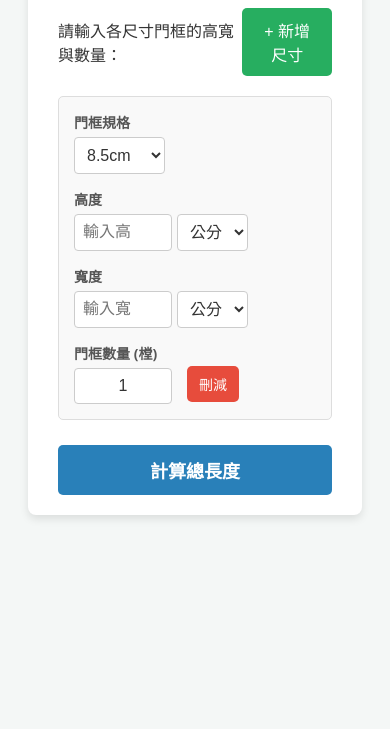
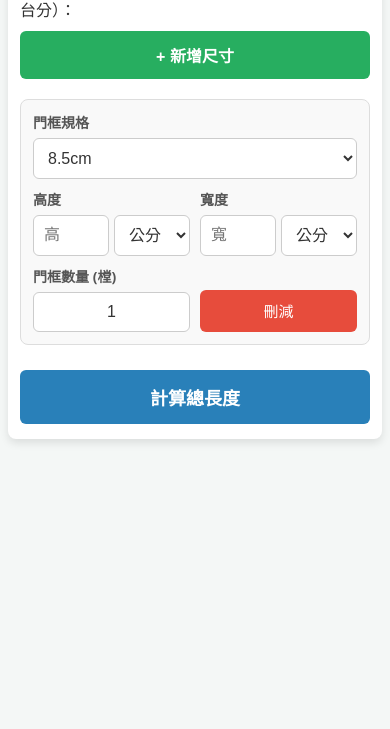
Before and after one commit to yihsien113/door-seal-calc, a plain HTML site: page index.html in a window 390 px wide. Shown: the part 115-844 px from the top of the page. Drawn offline with Linux system fonts and the light colour scheme.

Commit message:
Add files via upload

```diff
--- a/index.html
+++ b/index.html
@@ -2,59 +2,78 @@
 <html lang="zh-TW">
 <head>
     <meta charset="UTF-8">
-    <meta name="viewport" content="width=device-width, initial-scale=1.0">
+    <!-- 加入完整 Viewport 設定，防止手機自動微縮 -->
+    <meta name="viewport" content="width=device-width, initial-scale=1.0, maximum-scale=1.0, user-scalable=no">
     <title>氣密條長度計算工具</title>
     <style>
         body {
             font-family: 'Segoe UI', Tahoma, Geneva, Verdana, sans-serif;
             background-color: #f4f7f6;
             color: #333;
-            padding: 20px;
+            padding: 15px;
+            margin: 0;
         }
         .container {
             max-width: 1000px;
             margin: 0 auto;
             background-color: #fff;
-            padding: 20px 30px;
+            padding: 20px;
             border-radius: 8px;
             box-shadow: 0 4px 8px rgba(0,0,0,0.1);
+            box-sizing: border-box;
         }
         h2 {
             text-align: center;
             color: #2c3e50;
+            margin-top: 10px;
         }
         .controls {
             margin-bottom: 20px;
             display: flex;
             justify-content: space-between;
             align-items: center;
+            gap: 10px;
         }
+
+        /* 通用按鈕觸控優化 */
+        button {
+            touch-action: manipulation; /* 消除手機點擊 300ms 延遲與畫面誤放大 */
+            transition: background-color 0.2s, transform 0.1s;
+        }
+        button:active {
+            transform: translateY(1px); /* 觸控時的回饋按壓感 */
+        }
+
         .btn-add {
             background-color: #27ae60;
             color: white;
             border: none;
-            padding: 10px 15px;
-            border-radius: 5px;
+            padding: 12px 18px;
+            border-radius: 6px;
             font-size: 16px;
             cursor: pointer;
+            font-weight: bold;
+            white-space: nowrap;
         }
         .btn-add:hover {
             background-color: #219150;
         }
         .row {
             display: flex;
-            align-items: center;
-            gap: 15px;
+            align-items: flex-end;
+            gap: 12px;
             background-color: #f9f9f9;
             padding: 15px;
             border: 1px solid #ddd;
-            border-radius: 5px;
+            border-radius: 8px;
             margin-bottom: 15px;
             flex-wrap: wrap;
         }
         .input-group {
             display: flex;
             flex-direction: column;
+            flex: 1;
+            min-width: 120px;
         }
         .input-row {
             display: flex;
@@ -62,17 +81,20 @@
         }
         label {
             font-size: 14px;
-            margin-bottom: 5px;
+            margin-bottom: 6px;
             color: #555;
             font-weight: bold;
         }
         input[type="number"], select {
-            padding: 8px;
+            padding: 10px;
             border: 1px solid #ccc;
-            border-radius: 4px;
-            font-size: 16px;
+            border-radius: 6px;
+            font-size: 16px; /* 16px 防止 iOS Safari 點擊輸入框時畫面自動放大 */
             background-color: #fff;
             color: #333;
+            width: 100%;
+            box-sizing: border-box;
+            touch-action: manipulation;
         }
 
         /* 隱藏 input type="number" 的上下箭頭 */
@@ -85,22 +107,19 @@
             -moz-appearance: textfield;
         }
 
-        .width-input, .height-input {
-            width: 80px;
-        }
         .qty-input {
-            width: 80px;
             text-align: center;
         }
         .btn-remove {
             background-color: #e74c3c;
             color: white;
             border: none;
-            padding: 8px 12px;
-            border-radius: 5px;
-            font-size: 14px;
+            padding: 10px 15px;
+            border-radius: 6px;
+            font-size: 15px;
             cursor: pointer;
-            margin-top: 22px;
+            height: 42px; /* 與輸入框對齊高度 */
+            white-space: nowrap;
         }
         .btn-remove:hover {
             background-color: #c0392b;
@@ -109,8 +128,8 @@
             background-color: #2980b9;
             color: white;
             border: none;
-            padding: 12px;
-            border-radius: 5px;
+            padding: 14px;
+            border-radius: 6px;
             font-size: 18px;
             width: 100%;
             cursor: pointer;
@@ -125,11 +144,48 @@
             padding: 15px;
             background-color: #e8f4f8;
             border: 1px solid #bce8f1;
-            border-radius: 5px;
+            border-radius: 6px;
             font-size: 20px;
             font-weight: bold;
             display: none;
             text-align: center;
+        }
+
+        /* 📱 手機版專屬 RWD 自適應視覺 (螢幕寬度 600px 以下) */
+        @media (max-width: 600px) {
+            body {
+                padding: 8px;
+            }
+            .container {
+                padding: 15px 12px;
+            }
+            .controls {
+                flex-direction: column;
+                align-items: stretch;
+            }
+            .btn-add {
+                width: 100%;
+                text-align: center;
+            }
+            .row {
+                display: grid;
+                grid-template-columns: 1fr 1fr; /* 切換為兩欄直向網格 */
+                gap: 10px;
+                padding: 12px;
+            }
+            .input-group {
+                min-width: 0;
+            }
+            .input-group:nth-child(1) { grid-column: span 2; } /* 門框規格佔滿橫行 */
+            .input-group:nth-child(2) { grid-column: span 1; } /* 高度 */
+            .input-group:nth-child(3) { grid-column: span 1; } /* 寬度 */
+            .input-group:nth-child(4) { grid-column: span 1; } /* 數量 */
+
+            .btn-remove {
+                grid-column: span 1;
+                width: 100%;
+                margin-top: 22px;
+            }
         }
     </style>
 </head>
@@ -139,7 +195,7 @@
     <h2>氣密條長度計算工具</h2>
 
     <div class="controls">
-        <span>請輸入各尺寸門框的高寬與數量：</span>
+        <span>請輸入各尺寸門框的高寬與數量（選台尺時請填台分）：</span>
         <button class="btn-add" onclick="addRow()">+ 新增尺寸</button>
     </div>
 
@@ -179,7 +235,7 @@
             <div class="input-group">
                 <label>高度</label>
                 <div class="input-row">
-                    <input type="number" step="1" class="height-input" placeholder="輸入高">
+                    <input type="number" step="1" class="height-input" placeholder="高">
                     <select class="height-unit">
                         <option value="cm">公分</option>
                         <option value="taiwan-foot">台尺</option>
@@ -189,7 +245,7 @@
             <div class="input-group">
                 <label>寬度</label>
                 <div class="input-row">
-                    <input type="number" step="1" class="width-input" placeholder="輸入寬">
+                    <input type="number" step="1" class="width-input" placeholder="寬">
                     <select class="width-unit">
                         <option value="cm">公分</option>
                         <option value="taiwan-foot">台尺</option>
@@ -236,7 +292,6 @@
             let widthCm = 0;
             let heightCm = 0;
 
-            // 精確換算成公分 (輸入值若為台分，除以 3.3 即可還原為精確公分)
             if (widthUnit === 'taiwan-foot') {
                 widthCm = rawWidth / 3.3;
             } else {
@@ -249,7 +304,6 @@
                 heightCm = rawHeight;
             }
 
-            // 判定門框規格對應的厚度 (cm)
             let thickness = 0;
             if (spec === 8.5) {
                 thickness = 2.1;
@@ -259,11 +313,8 @@
                 thickness = 2.7;
             }
 
-            // 扣除厚度：寬扣兩側 (2 * thickness)，高扣上方 (1 * thickness)
             const netWidth = widthCm - (thickness * 2);
             const netHeight = heightCm - thickness;
-
-            // 1 樘門框需要的總公分長度 (高*2 + 寬*1)
             const singleFrameCm = (netHeight * 2) + netWidth;
 
             totalCm += singleFrameCm * qty;
@@ -274,13 +325,11 @@
             return;
         }
 
-        // 精確轉為台尺：依照你的算式 * 3.3 / 100 (也就是 * 0.033)
+        // 精確轉為台尺 (* 0.033)
         const totalFeet = totalCm * 0.033;
-
         const resultArea = document.getElementById('result-area');
         const totalLengthSpan = document.getElementById('total-length');
 
-        // 顯示至小數點後兩位
         totalLengthSpan.innerText = totalFeet.toFixed(2);
         resultArea.style.display = 'block';
     }
```
